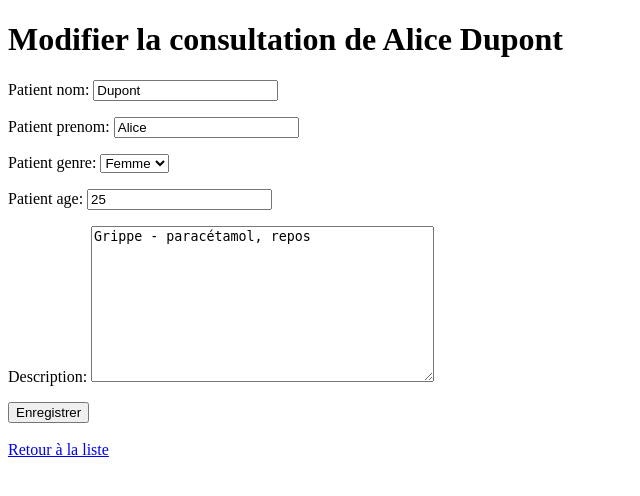
After one commit to Elyes-15/Application-medico-test-map-, a Django app: page /changer_consultation/1/ in a window 1280 px wide. The commit adds this page. Shown: the top 496 px of the page, without its empty margins (0-640 px from the left). Run offline with Django 5.2, Linux system fonts and the light colour scheme; data comes from the database, SQL or seed files in the repository.

Commit message:
Ajout Q9 : mise à jour cc, medico et README

```diff
--- /dev/null
+++ b/medico/templates/medico/changer_consultation.html
@@ -0,0 +1,18 @@
+<!DOCTYPE html>
+<html>
+<head>
+    <title>Modifier la consultation</title>
+</head>
+<body>
+    <h1>Modifier la consultation de {{ consultation.patient_prenom }} {{ consultation.patient_nom }}</h1>
+
+    <form method="post">
+        {% csrf_token %}
+        {{ form.as_p }}
+        <button type="submit">Enregistrer</button>
+    </form>
+
+    <br>
+    <a href="{% url 'liste_consultation' %}">Retour à la liste</a>
+</body>
+</html>
--- a/medico/templates/medico/nouvelle_consultation.html
+++ b/medico/templates/medico/nouvelle_consultation.html
@@ -11,6 +11,8 @@
         {% csrf_token %}
         {{ form.as_p }}
         <button type="submit">Enregistrer</button>
+         <a href="{% url 'liste_consultation' %}">Retour à la liste</a>
+
 
     </form>
 
--- a/medico/urls.py
+++ b/medico/urls.py
@@ -6,4 +6,8 @@ urlpatterns = [
     path('consultation/<int:n>/', views.details_consultation, name='details_consultation'),
     path('consultations/', views.consultation_list, name='liste_consultation'),
     path('consultations/effacer/<int:consultation_id>/', views.effacer_consultation, name='effacer_consultation'),
+    path('changer_consultation/<int:consultation_id>/', views.changer_consultation, name='changer_consultation'),
+    path('nouvelle_consultation/', views.ajouter_consultation, name='ajouter_consultation'),
+
+
 ]
--- a/medico/views.py
+++ b/medico/views.py
@@ -1,5 +1,6 @@
 from django.shortcuts import render, redirect, get_object_or_404
 from .models import Consultation
+from .forms import ConsultationForm
 
 def about(request):
     return render(request, 'medico/about.html')
@@ -11,6 +12,16 @@ def details_consultation(request, n):
 def consultation_list(request):
     consultations = Consultation.objects.all()
     return render(request, 'medico/liste_consultation.html', {'consultations': consultations})
+def ajouter_consultation(request):
+    if request.method == 'POST':
+        form = ConsultationForm(request.POST)
+        if form.is_valid():
+            form.save()
+            return redirect('liste_consultation')
+    else:
+        form = ConsultationForm()
+    return render(request, 'medico/nouvelle_consultation.html', {'form': form})
+
 def effacer_consultation(request, consultation_id):
     consultation = get_object_or_404(Consultation, pk=consultation_id)
 
@@ -18,3 +29,16 @@ def effacer_consultation(request, consultation_id):
         consultation.delete()
         return redirect('liste_consultation')
     return render(request, 'medico/effacer_consultation.html', {'consultation': consultation})
+
+def changer_consultation(request, consultation_id):
+    consultation = get_object_or_404(Consultation, id=consultation_id)
+
+    if request.method == 'POST':
+        form = ConsultationForm(request.POST, instance=consultation)
+        if form.is_valid():
+            form.save()
+            return redirect('liste_consultation')
+    else:
+        form = ConsultationForm(instance=consultation)
+
+    return render(request, 'medico/changer_consultation.html', {'form': form, 'consultation': consultation})
```
Also changed, not shown: README.md.
